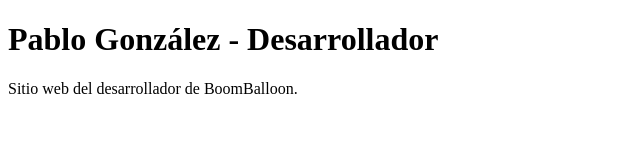
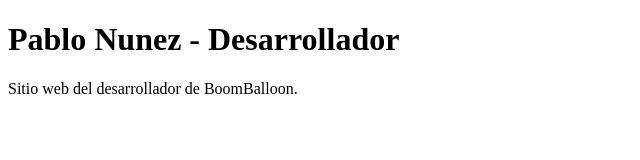
Before and after one commit to pablong5/pablong5.github.io, a plain HTML site: page index.html in a window 1280 px wide. Shown: the whole page, without its empty margins (0-640 px from the left). Drawn offline with Linux system fonts and the light colour scheme.

Commit message:
Update index.html

```diff
--- a/index.html
+++ b/index.html
@@ -5,7 +5,7 @@
 <title>Pablo Nunez</title>
 </head>
 <body>
-<h1>Pablo González - Desarrollador</h1>
+<h1>Pablo Nunez - Desarrollador</h1>
 <p>Sitio web del desarrollador de BoomBalloon.</p>
 </body>
 </html>
```
